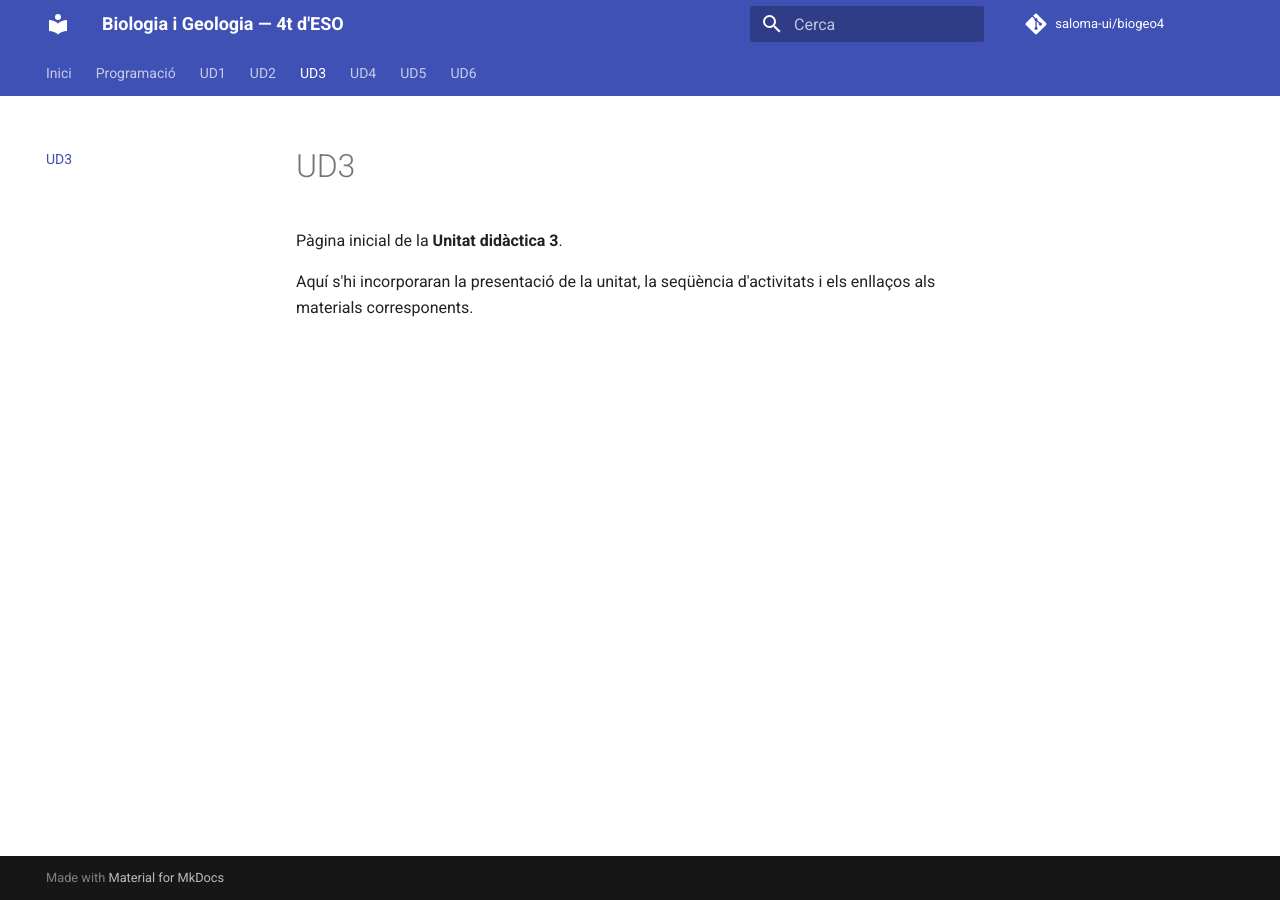
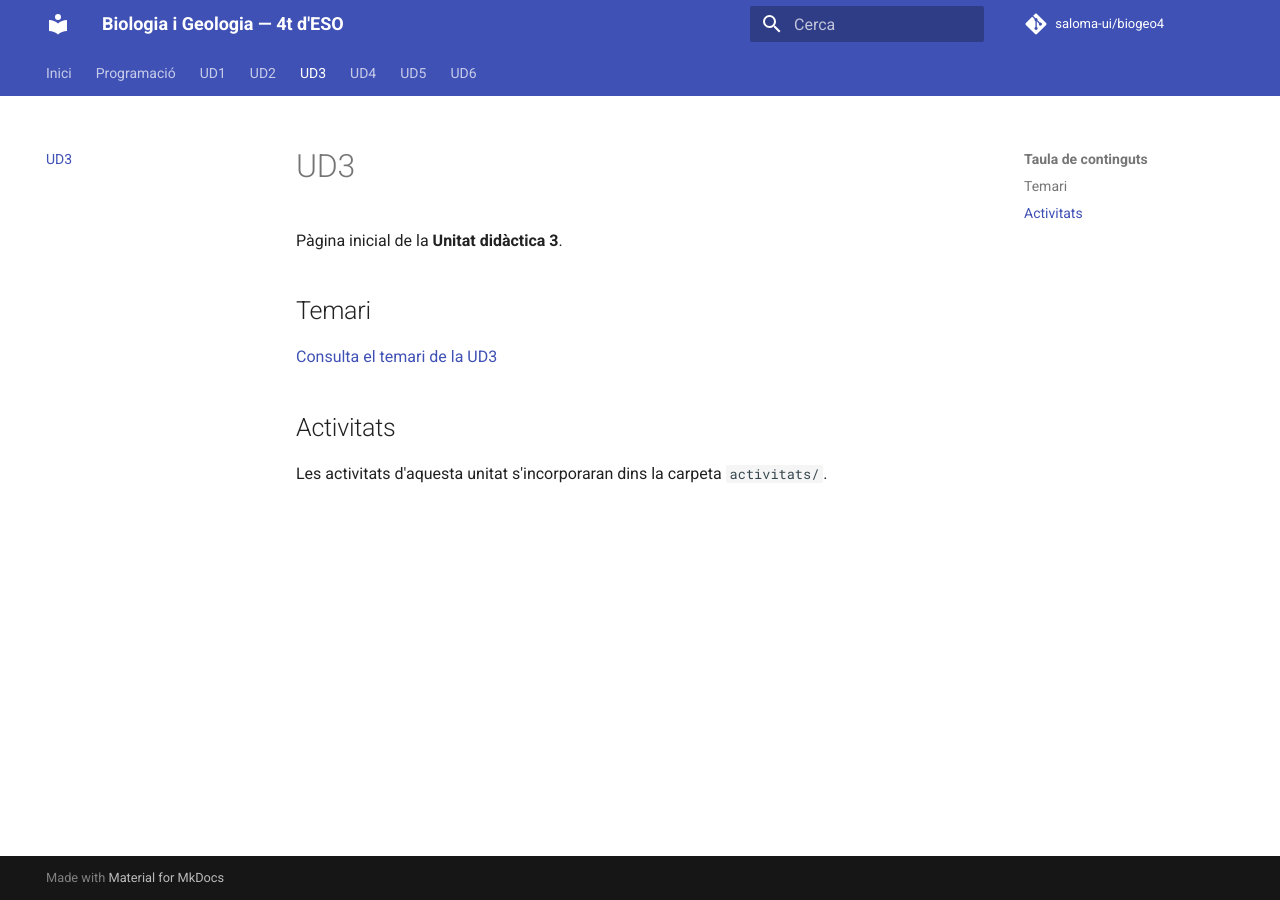
Before and after one commit to saloma-ui/biogeo4, an MkDocs documentation site: the page built from docs/ud3/index.md, in a window 1280 px wide. Built offline with MkDocs 1.6.1 and Material for MkDocs 9.7.7, drawn with Linux system fonts in a browser that asks for light colours; comment, search, counter and statistics services are not loaded.

Commit message:
Adapta la portada de la UD3 a la nova estructura

```diff
--- a/docs/ud3/index.md
+++ b/docs/ud3/index.md
@@ -2,4 +2,10 @@
 
 Pàgina inicial de la **Unitat didàctica 3**.
 
-Aquí s'hi incorporaran la presentació de la unitat, la seqüència d'activitats i els enllaços als materials corresponents.
+## Temari
+
+[Consulta el temari de la UD3](temari.md)
+
+## Activitats
+
+Les activitats d'aquesta unitat s'incorporaran dins la carpeta `activitats/`.
```
